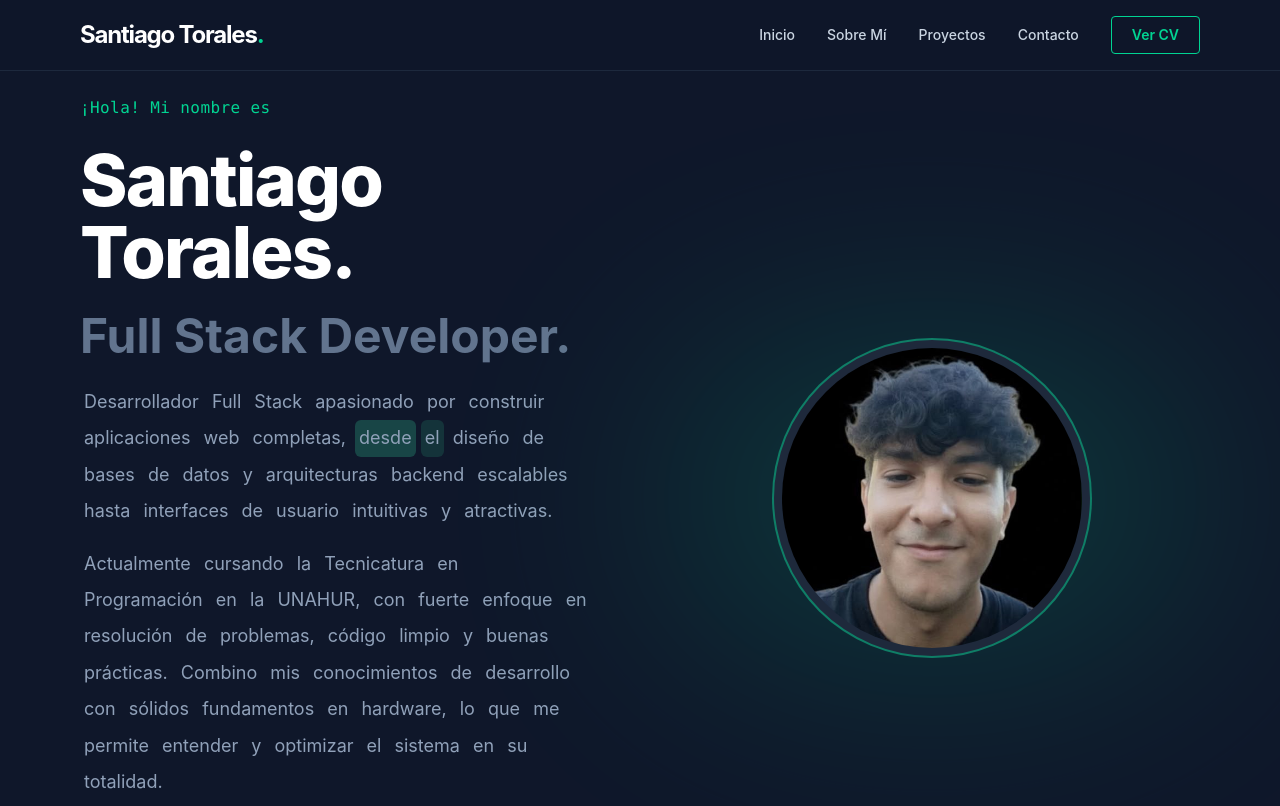
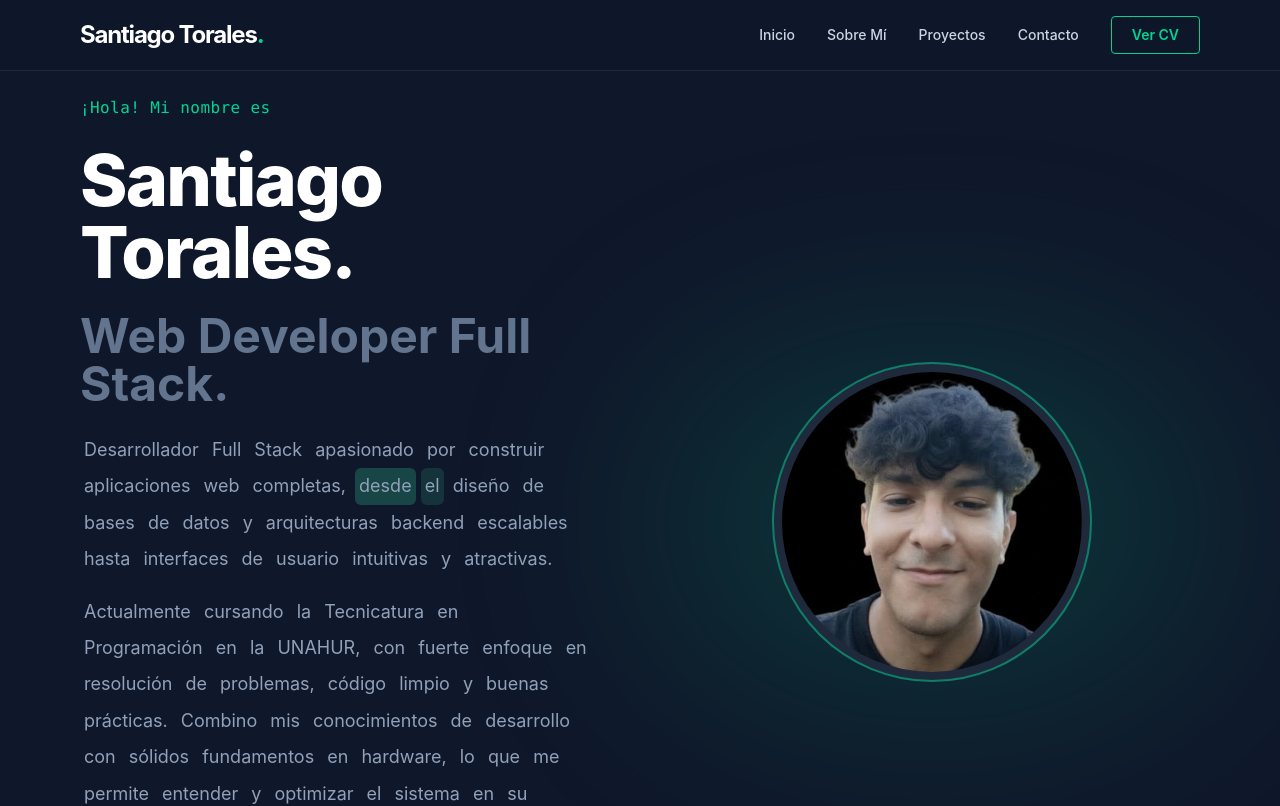
Before and after one commit to toralessantiago/portfolio, a React (Vite) app: page / in a window 1280 px wide. Shown: the top 806 px of the page. Built offline with nearby package versions, Linux system fonts and the light colour scheme.

Commit message:
correcion nombre

```diff
--- a/src/components/sections/Hero.jsx
+++ b/src/components/sections/Hero.jsx
@@ -62,7 +62,7 @@ export const Hero = () => {
         <p className="hero-greeting">¡Hola! Mi nombre es</p>
 
         <h1 className="hero-title-main">Santiago Torales.</h1>
-        <h2 className="hero-title-sub">Full Stack Developer.</h2>
+        <h2 className="hero-title-sub">Web Developer Full Stack.</h2>
 
         <motion.div
           className="hero-description flex flex-col gap-4 text-slate-300 max-w-2xl"
```
